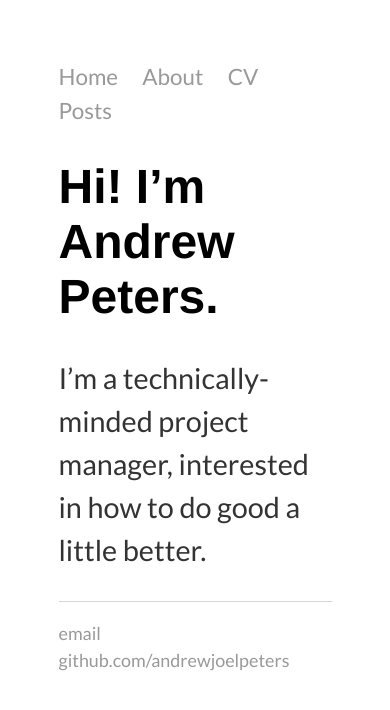
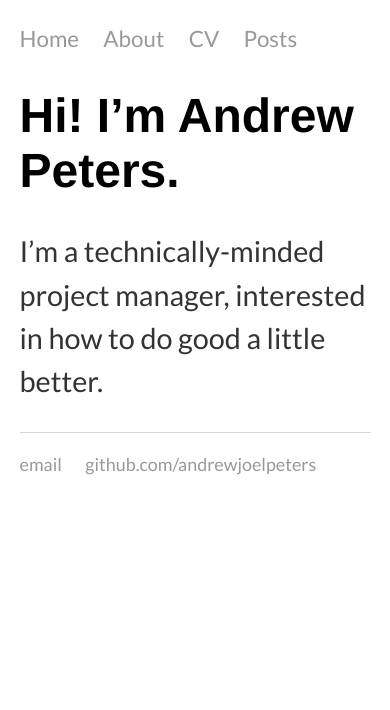
Before and after one commit to andrewjoelpeters/andrewjoelpeters.github.io, a Jekyll site: the page built from index.md, in a window 390 px wide. Shown: the top 710 px of the page. Built offline with Jekyll 4.4.1, drawn with Linux system fonts in a browser that asks for light colours.

Commit message:
change margin for mobile

```diff
--- a/css/main.css
+++ b/css/main.css
@@ -1,4 +1,4 @@
-body { margin: 60px auto; width: 70%; }
+body { margin: 10px auto; width: 90%; }
 
 a { text-decoration: none; color: #999; }
 a:hover { text-decoration: underline; }
@@ -23,6 +23,7 @@ ul.posts li { list-style: none}
 ul.posts a {color: #333}
 
 @media (min-width: 600px) {
+    body { margin: 60px auto; width: 70%; }
     p, ul { font-size: 1.3em; line-height: 1.5em; color: #333; font-family: 'Lato', sans-serif; }
 
 
```
